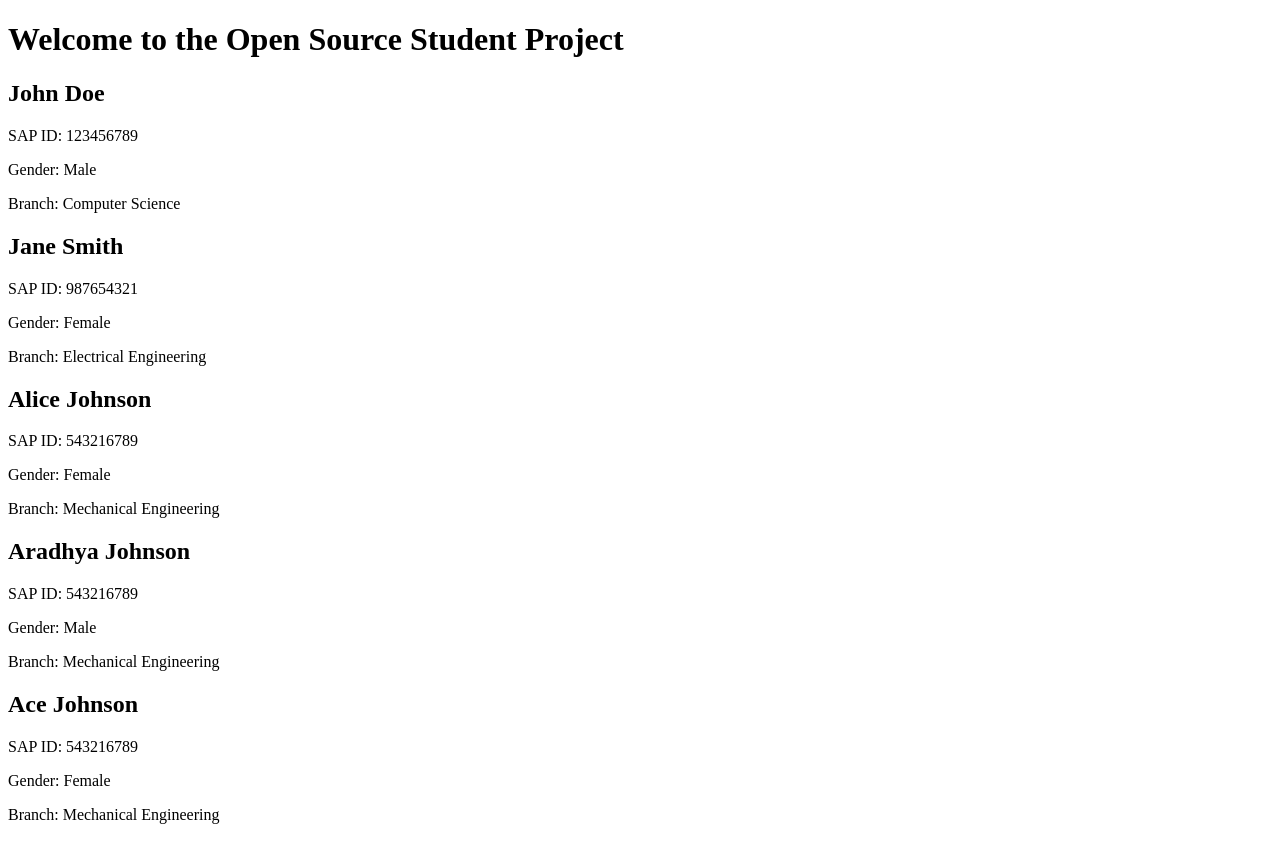
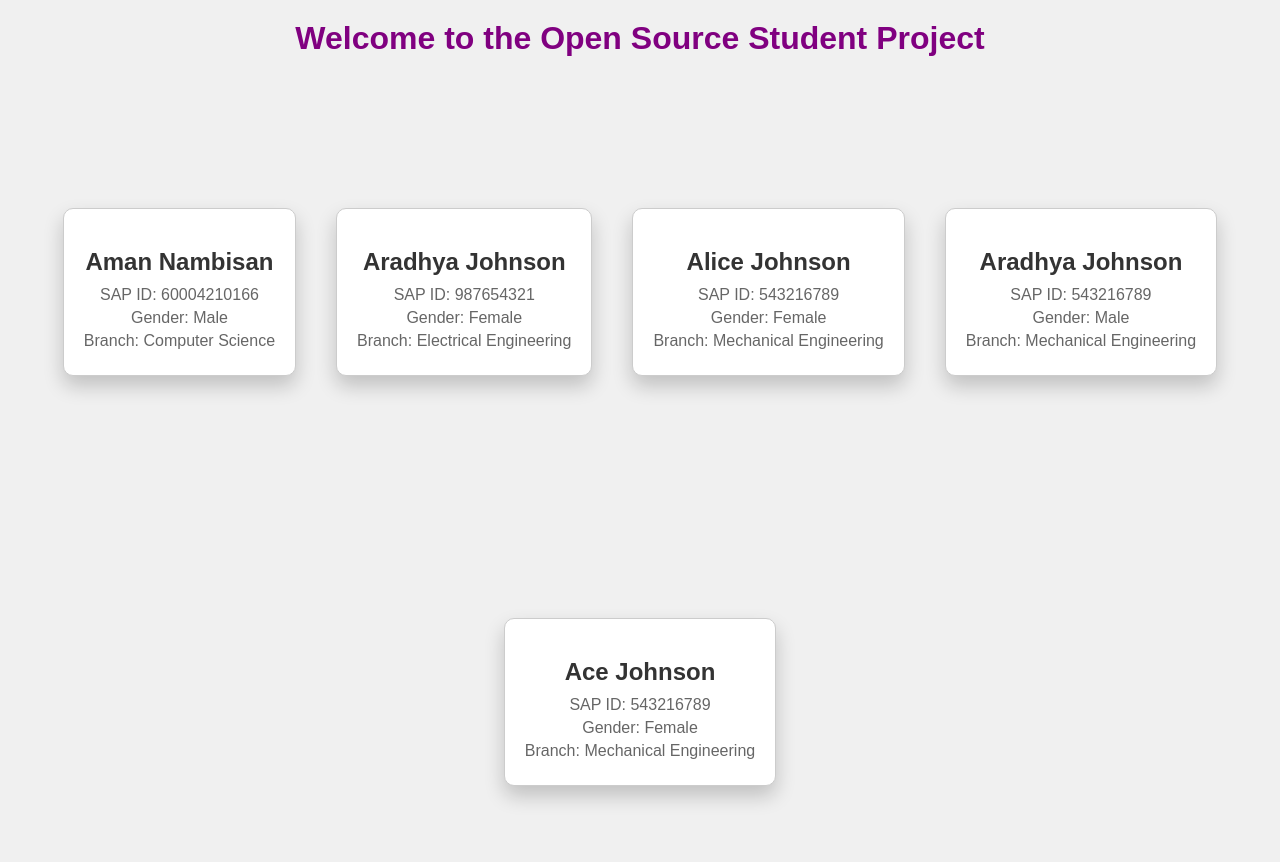
Before and after one commit to aradhyasakalley/Unicode-OpenSource-Website, a plain HTML site: page index.html in a window 1280 px wide. Before the commit the page ends 840 px from the top, so only its background shows below. Drawn offline with Linux system fonts and the light colour scheme.

Commit message:
stylingbug fix

```diff
--- a/css/styles.css
+++ b/css/styles.css
@@ -19,6 +19,10 @@ h1 {
   flex-wrap: wrap;
   gap: 20px; /* Add some space between cards */
   padding: 20px;
+}
+
+.title {
+  color: purple;
 }
 
 .student-card {
--- a/data.json
+++ b/data.json
@@ -1,13 +1,13 @@
 {
   "students": [
     {
-        "name": "John Doe",
-        "sapid": "123456789",
+      "name": "Aman Nambisan",
+      "sapid": "60004210166",
       "gender": "Male",
       "branch": "Computer Science"
     },
     {
-        "name": "Jane Smith",
+      "name": "Aradhya Johnson",
       "sapid": "987654321",
       "gender": "Female",
       "branch": "Electrical Engineering"
--- a/index.html
+++ b/index.html
@@ -1,14 +1,14 @@
 <!DOCTYPE html>
 <html>
-<head>
+  <head>
     <title>Open Source Student Project</title>
-    <link rel="stylesheet" type="text/css" href="css/style.css">
-</head>
-<body>
-    <h1>Welcome to the Open Source Student Project</h1>
+    <link rel="stylesheet" type="text/css" href="css/styles.css" />
+  </head>
+  <body>
+    <h1 class="title">Welcome to the Open Source Student Project</h1>
     <div class="student-container">
-        <!-- Student cards will be dynamically added here -->
+      <!-- Student cards will be dynamically added here -->
     </div>
     <script src="scripts/script.js"></script>
-</body>
+  </body>
 </html>
```
Also changed, not shown: scripts/script.js (+4 -4 lines). Lines whose indentation alone changed are shown as unchanged.
